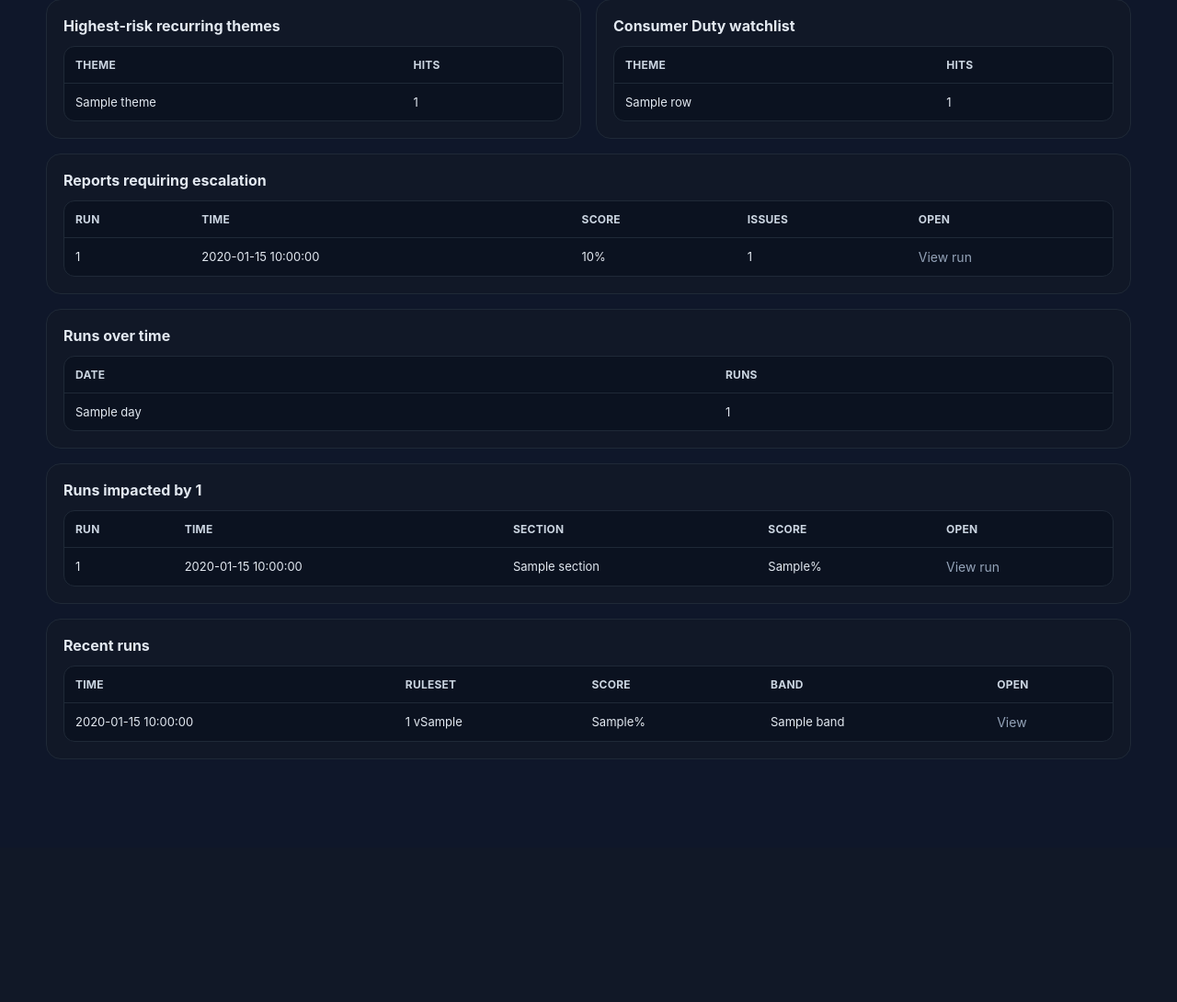
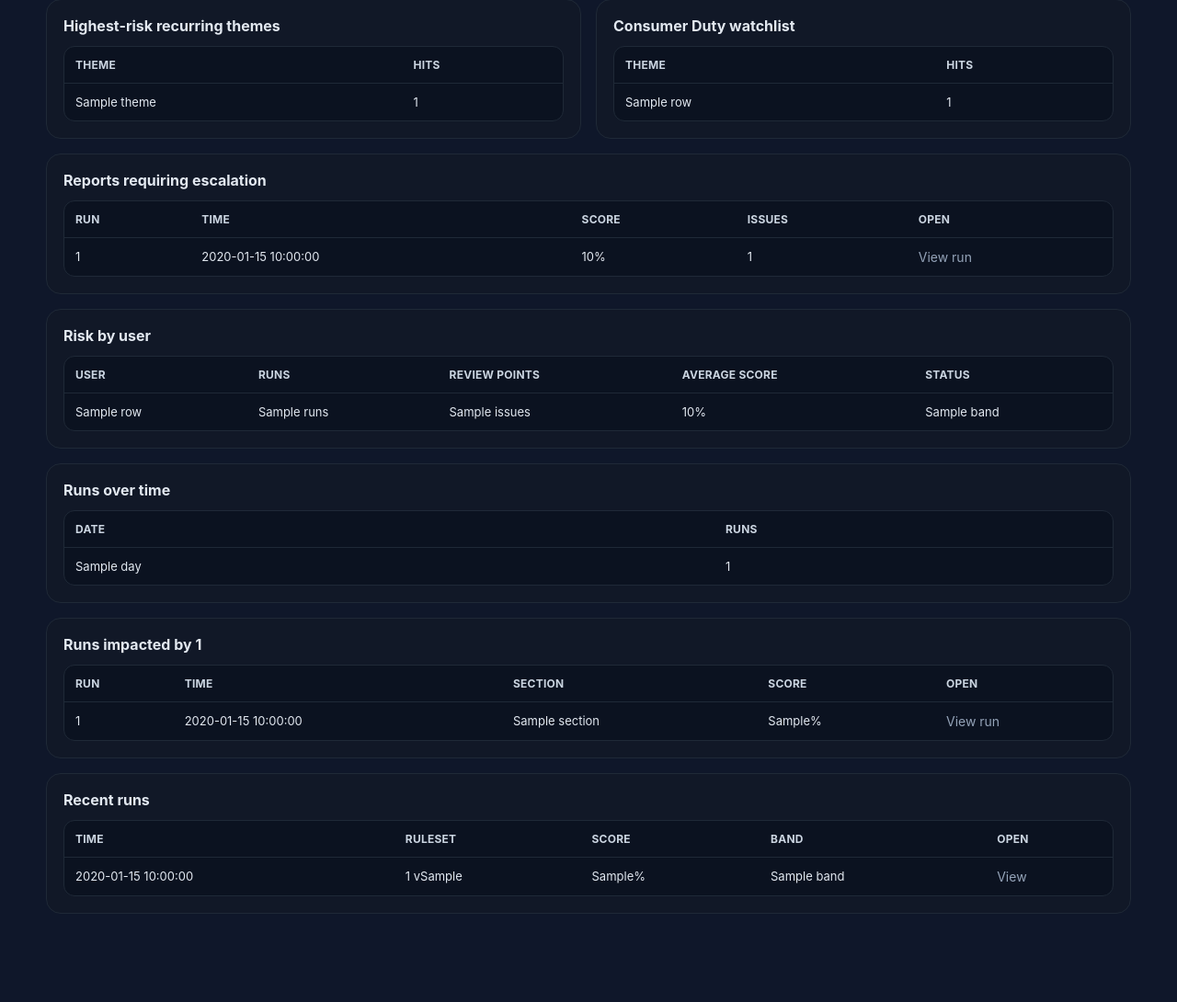
Before and after one commit to AssureAI/assure-fca-monitor, a FastAPI app: template templates/mi.html in a window 1280 px wide. Shown: the part 555-1645 px from the top of the page at 92% size. Before the commit the page ends 1381 px from the top, so only its background shows below. Run offline with FastAPI, Linux system fonts and the light colour scheme; the template is opened without the code that fills it: most values are stand-ins (such as "Sample title", 1, 10 or a date in 2020); parts of the project's set-up code (start-up, migrations or seed data) failed here and were passed over.

Commit message:
Add risk by user section in mi.html

```diff
--- a/templates/mi.html
+++ b/templates/mi.html
@@ -280,6 +280,35 @@
     </table>
   </div>
 
+ <div class="card">
+  <h2>Risk by user</h2>
+    <table>
+      <thead>
+        <tr>
+          <th>User</th>
+          <th>Runs</th>
+          <th>Review points</th>
+          <th>Average score</th>
+          <th>Status</th>
+        </tr>
+      </thead>
+      <tbody>
+        {% for row in risk_by_user %}
+        <tr>
+          <td>{{ row.user_label }}</td>
+          <td>{{ row.runs }}</td>
+          <td>{{ row.issues }}</td>
+          <td>{{ row.avg_score }}%</td>
+          <td>{{ row.band }}</td>
+        </tr>
+        {% endfor %}
+        {% if not risk_by_user %}
+        <tr><td colspan="5">No user-level data available yet.</td></tr>
+        {% endif %}
+      </tbody>
+    </table>
+  </div>
+
   <div class="card">
     <h2>Runs over time</h2>
     <table>
```
